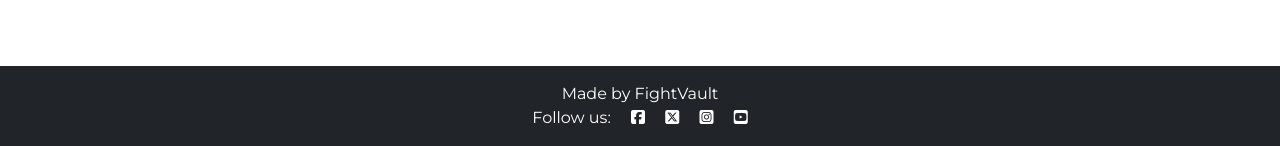
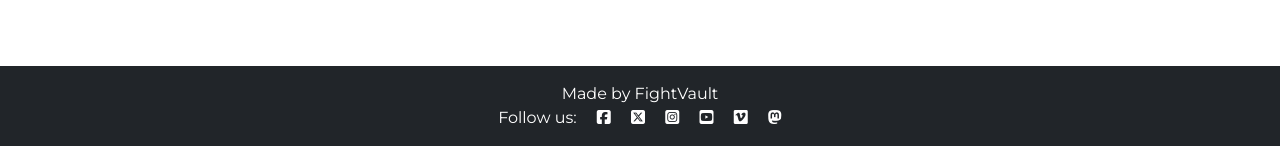
Before and after one commit to 010001000100000101000001/fightvault, a Django app: page / in a window 1280 px wide. Shown: the part 654-800 px from the top of the page. Run offline with Django 4.2, Linux system fonts and the light colour scheme; data that the repository does not hold is empty; some libraries are stand-ins or nearby versions.

Commit message:
Add bounce effect to Glove logo and add mastodon and vimeo to social media in footer

```diff
--- a/fightvault/settings.py
+++ b/fightvault/settings.py
@@ -30,7 +30,7 @@ SECRET_KEY = os.environ.get("SECRET_KEY")
 DEBUG = False
 
 ALLOWED_HOSTS = [
-    '8000-010001000100-fightvault-t25yhsd02xj.ws-eu110.gitpod.io',
+    '8000-010001000100-fightvault-50h2n06rdv9.ws-eu110.gitpod.io',
     'fightvault-d3f5315751bb.herokuapp.com'
 ]
 
--- a/templates/base.html
+++ b/templates/base.html
@@ -30,7 +30,7 @@
     <!-- Navigation -->
     <nav class="navbar navbar-expand-lg navbar-light bg-white">
         <div class="container-fluid">
-            <a class="navbar-brand" href="{% url 'home' %}"><span class="brand">FightVault<i class="fa-duotone fa-boxing-glove"></i></span></a>
+            <a class="navbar-brand" href="{% url 'home' %}"><span class="brand">FightVault<i class="fa-duotone fa-boxing-glove fa-bounce"></i></span></a>
             <button class="navbar-toggler" type="button" data-bs-toggle="collapse" data-bs-target="#navbarText"
                 aria-controls="navbarText" aria-expanded="false" aria-label="Toggle navigation">
                 <span class="navbar-toggler-icon"></span>
@@ -58,12 +58,15 @@
 
     <!-- Footer -->
     <footer class="footer mt-auto py-3 bg-dark">
-        <p class="m-0 text-center text-white">Made by FightVault<i class="fa-thin fa-boxing-glove"></i></p>
+        <p class="m-0 text-center text-white">Made by FightVault<i class="fa-light fa-boxing-glove"></i></p>
         <p class="m-0 text-center text-white">Follow us:
             <a href="#" class="text-white ms-3"><i class="fab fa-facebook-square"></i></a>
             <a href="#" class="text-white ms-3"><i class="fa-brands fa-square-x-twitter"></i></a>
             <a href="#" class="text-white ms-3"><i class="fab fa-instagram-square"></i></a>
             <a href="#" class="text-white ms-3"><i class="fab fa-youtube-square"></i></a>
+            <a href="#" class="text-white ms-3"><i class="fa-brands fa-vimeo"></i></a>
+            <a href="#" class="text-white ms-3"><i class="fa-brands fa-mastodon"></i></a>
+
         </p>
     </footer>
 
```
